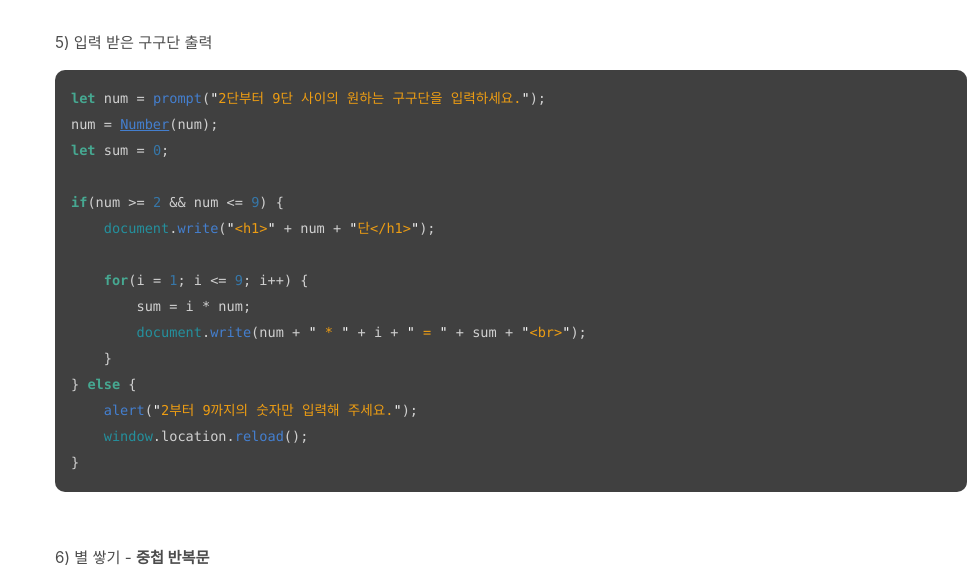
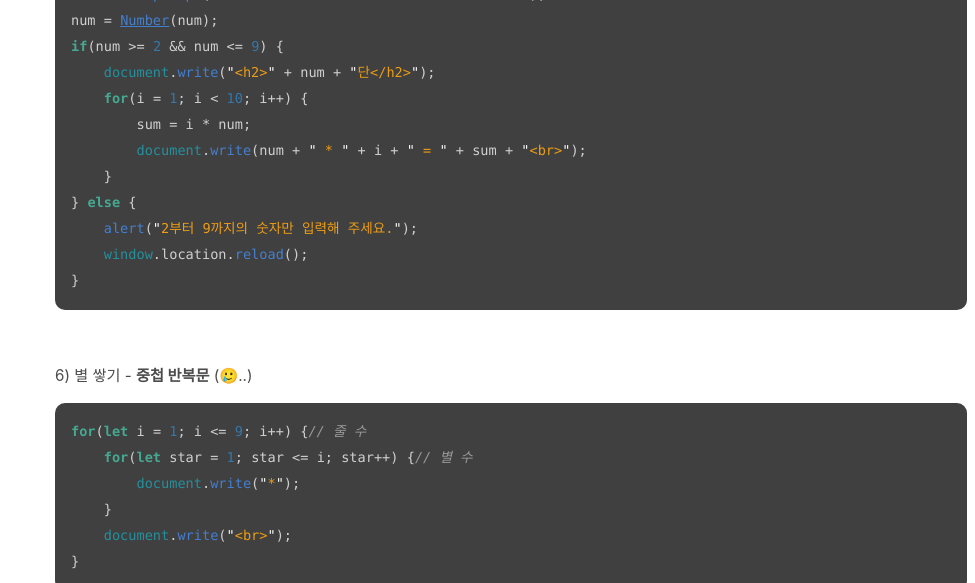
Before and after one commit to absolutelyfullycapable/absolutelyfullycapable.github.io, a Jekyll site: the page built from _posts/2020-10-29-javascript-제어문-for반복문예제.md, in a window 1280 px wide and 900 px high, scrolled down 2292 px, cut to the strip 196-779 px from the top of the window. Shown: the whole strip, without its empty margins (305-1280 px from the left). Built offline with Jekyll 4.4.1, drawn with Linux system fonts in a browser that asks for light colours.

Commit message:
Update 2020-10-29-javascript-제어문-for반복문예제.md

````diff
--- a/_posts/2020-10-29-javascript-제어문-for반복문예제.md
+++ b/_posts/2020-10-29-javascript-제어문-for반복문예제.md
@@ -13,7 +13,6 @@ comments: true
 
 ```js
 let sum = 0; // 값이 대입되어 있지 않거나 변수 선언이 되지 않은 상태에서 작성되면 식 안에서 변수의 성격을 파악할 수 없기 때문에 숫자로 초기화함
-
 for(let i = 1; i <= 10, i++) {
     sum += i;
 }
@@ -29,7 +28,6 @@ document.body.innerHTML = "<h1>1부터 10까지의 합은 " + sum + "입니다.<
 
 ```js
 let sum = 0;
-
 for(let i = 3; i <= 9; i += 2) {
     sum += i;
 }
@@ -46,9 +44,7 @@ document.body.innerHTML = "<h1>3, 5, 7, 9의 합은 " + sum + "입니다.</h1>";
 ```js
 let num = prompt("더할 숫자를 입력해 주세요.");
 num = Number(num);
-let sum = 0;
-
-for(let i = 1; i <= num; i++) {
+for(let i = 1, sum = 0; i <= num; i++) {
     sum += i;
 }
 
@@ -76,12 +72,9 @@ for(let i = 1; i <= 100; i++) {
 ```js
 let num = prompt("2단부터 9단 사이의 원하는 구구단을 입력하세요.");
 num = Number(num);
-let sum = 0;
-
 if(num >= 2 && num <= 9) {
-    document.write("<h1>" + num + "단</h1>");
-
-    for(i = 1; i <= 9; i++) {
+    document.write("<h2>" + num + "단</h2>");
+    for(i = 1; i < 10; i++) {
         sum = i * num;
         document.write(num + " * " + i + " = " + sum + "<br>");
     }
@@ -93,7 +86,7 @@ if(num >= 2 && num <= 9) {
 
 <br>
 
-6) 별 쌓기 - **중첩 반복문**
+6) 별 쌓기 - **중첩 반복문** (🥲..)
 
 ```js
 for(let i = 1; i <= 9; i++) {// 줄 수
````
